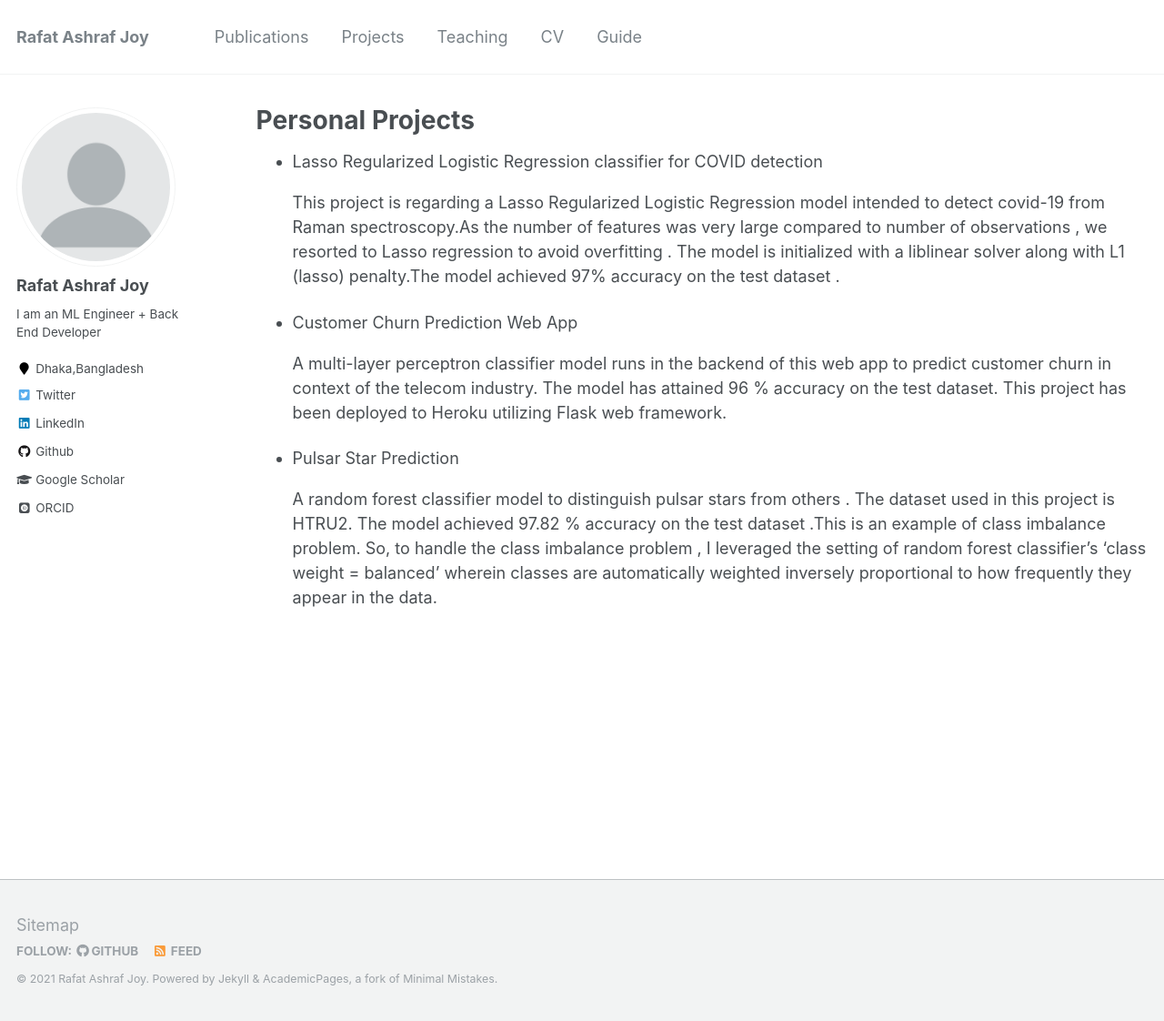
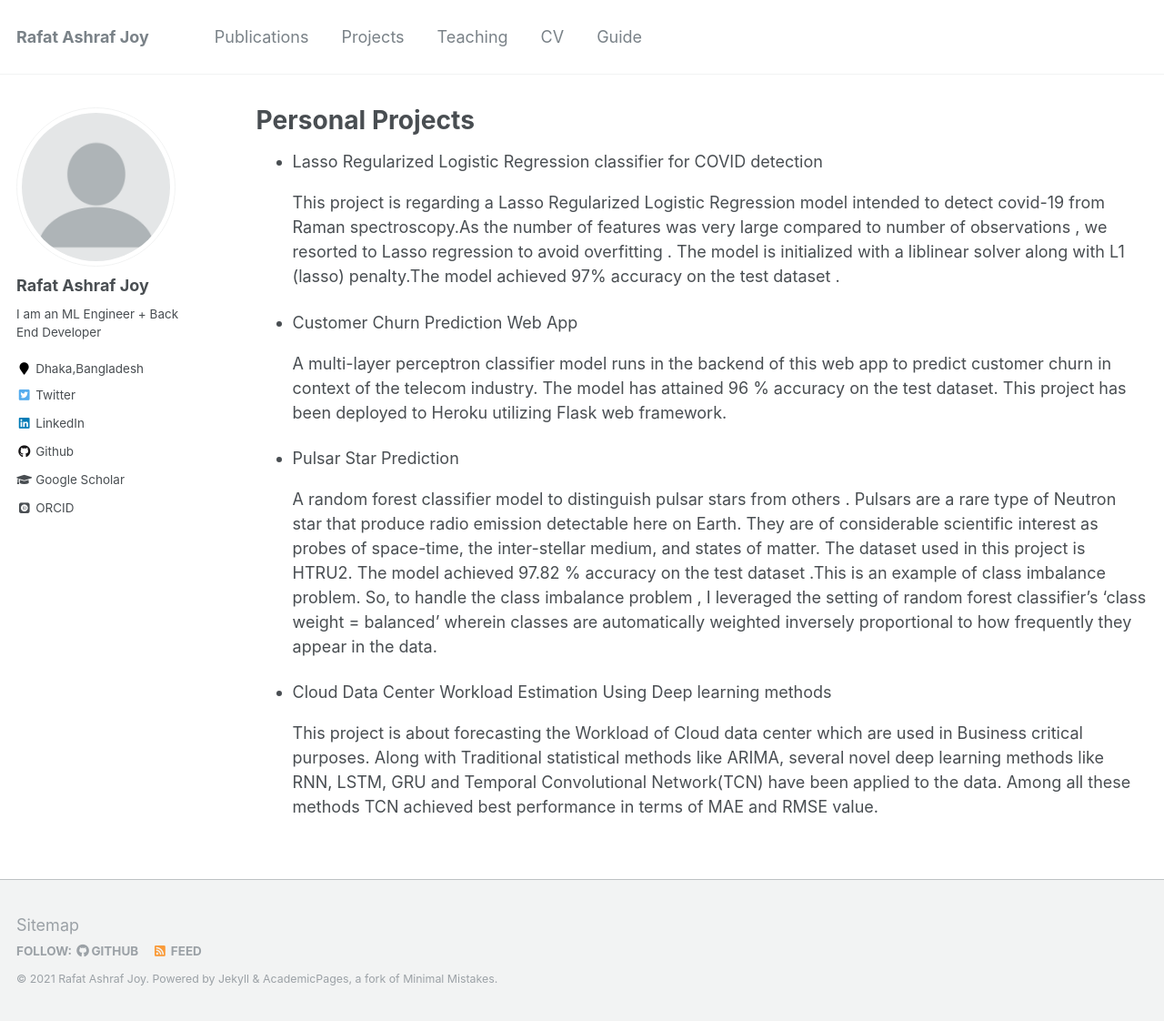
Before and after one commit to rajoy99/academic, a Jekyll site: the page built from _pages/projects.html, in a window 1280 px wide and 1122 px high. Shown: the whole window at 91% size. Built offline with Jekyll 4.4.1, drawn with Linux system fonts in a browser that asks for light colours; some web fonts are replaced.

Commit message:
pro_change

```diff
--- a/_pages/projects.html
+++ b/_pages/projects.html
@@ -27,10 +27,15 @@ author_profile: true
 
 <li>Pulsar Star Prediction</li>
 
-<p>A random forest classifier model to distinguish pulsar stars from others . The dataset used in
+<p>A random forest classifier model to distinguish pulsar stars from others . Pulsars are a rare type of Neutron star that produce radio emission detectable here on Earth. They are of considerable scientific interest as probes of space-time, the inter-stellar medium, and states of matter. The dataset used in
   this project is HTRU2. The model achieved 97.82 % accuracy on the test dataset .This is an
   example of class imbalance problem. So, to handle the class imbalance problem , I leveraged the
   setting of random forest classifier’s ‘class weight = balanced’ wherein classes are automatically
   weighted inversely proportional to how frequently they appear in the data.</p>
 
+
+
+<li>Cloud Data Center Workload Estimation Using Deep learning methods</li>
+<p>This project is about forecasting the Workload of Cloud data center which are used in Business critical purposes. Along with Traditional statistical methods like ARIMA, several novel deep learning methods like RNN, LSTM, GRU and Temporal Convolutional Network(TCN) have been applied to the data. Among all these methods TCN achieved best performance in terms of MAE and RMSE value.
+
 </ul>
```
